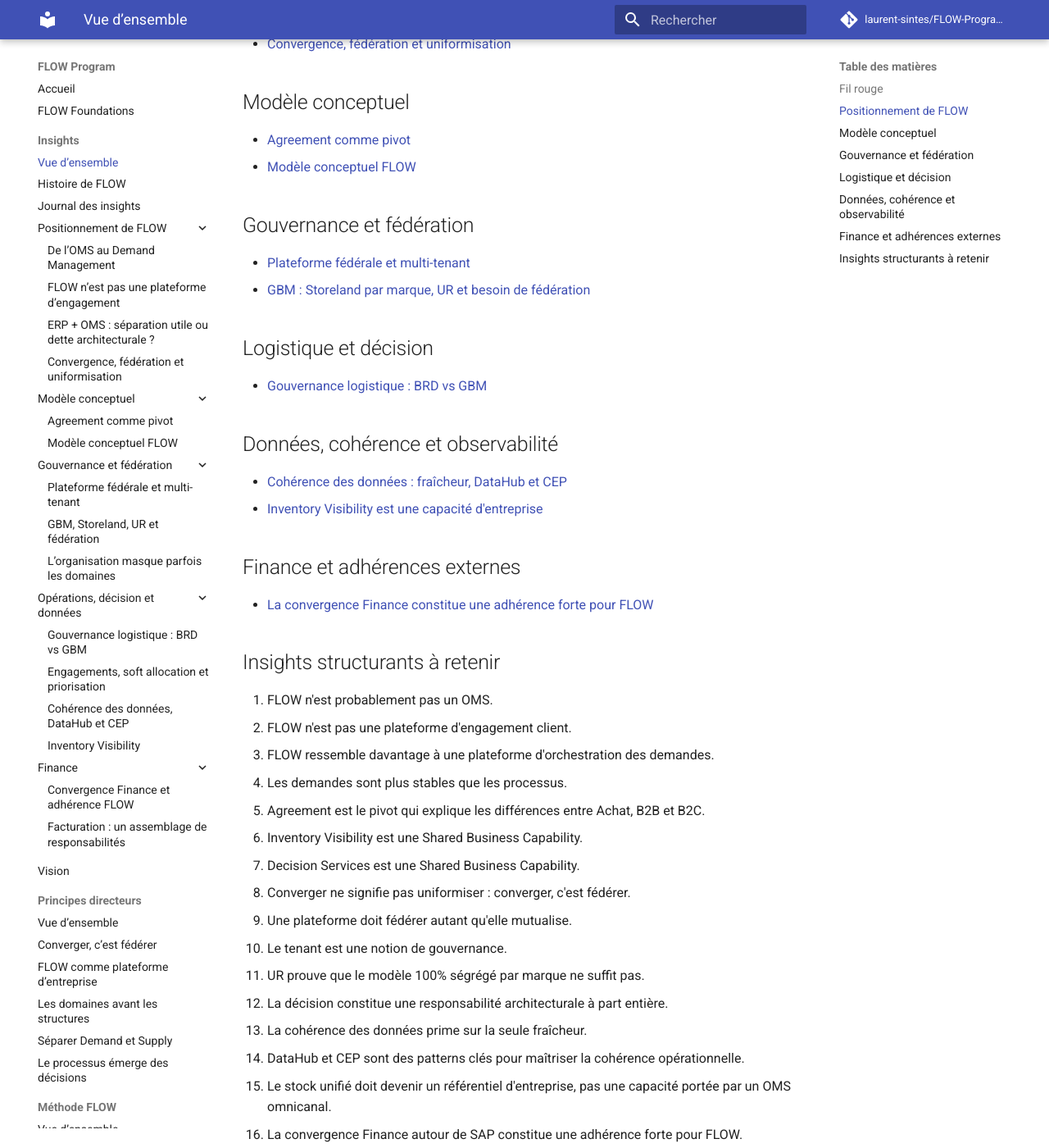
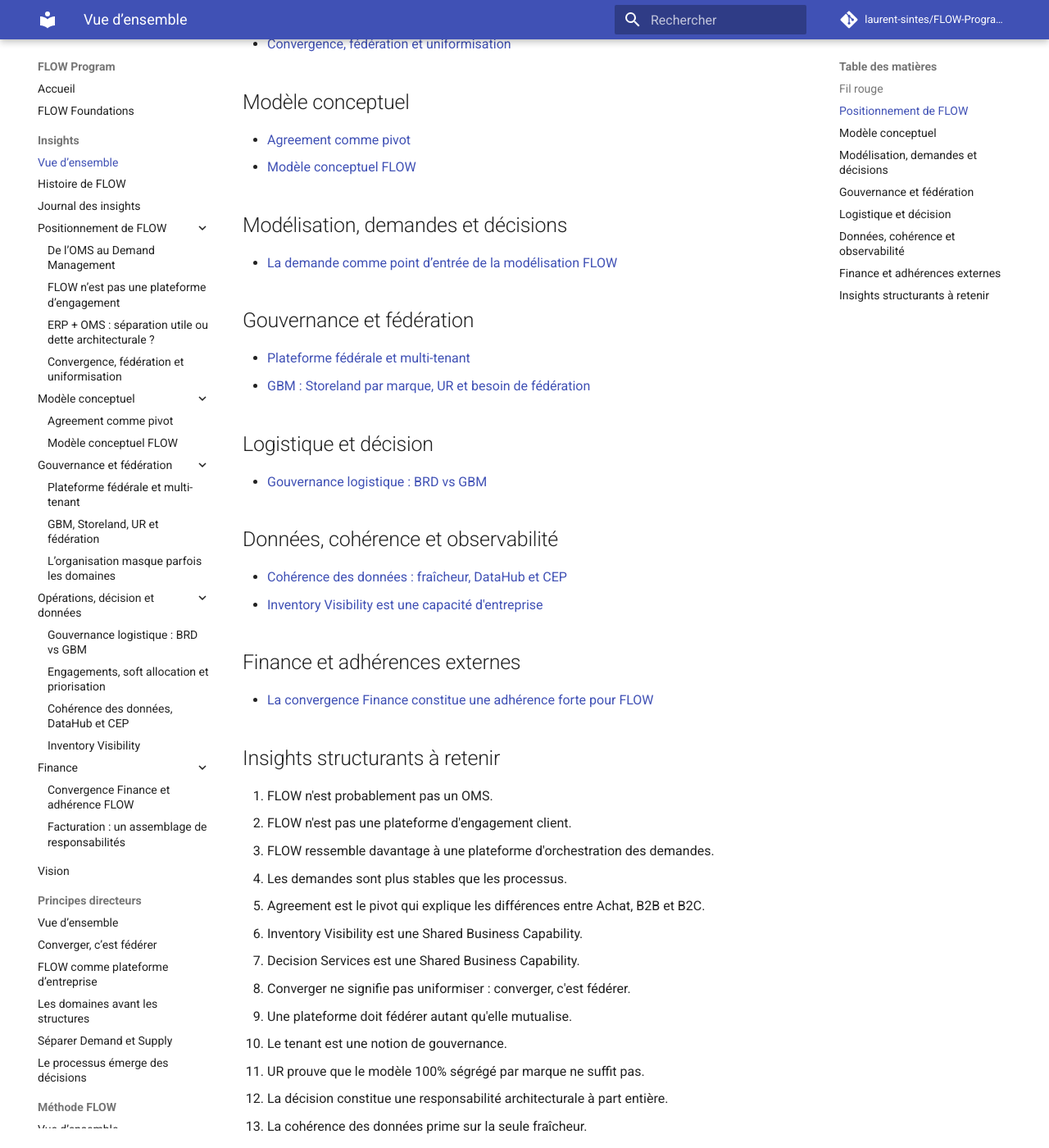
Before and after one commit to laurent-sintes/FLOW-Program, an MkDocs documentation site: the page built from docs/insights/index.md, in a window 1280 px wide and 1400 px high, scrolled down 599 px. Shown: the whole window at 82% size. Built offline with MkDocs 1.6.1 and Material for MkDocs 9.7.7, drawn with Linux system fonts in a browser that asks for light colours; comment, search, counter and statistics services are not loaded; some of the changed text lies outside the part shown.

Commit message:
Index demand-led modeling insight

```diff
--- a/docs/insights/index.md
+++ b/docs/insights/index.md
@@ -20,6 +20,10 @@
 
 - [Agreement comme pivot](agreement-comme-pivot.md)
 - [Modèle conceptuel FLOW](modele-conceptuel-flow.md)
+
+## Modélisation, demandes et décisions
+
+- [La demande comme point d’entrée de la modélisation FLOW](demande-point-entree-modelisation.md)
 
 ## Gouvernance et fédération
 
@@ -59,3 +63,4 @@
 16. La convergence Finance autour de SAP constitue une adhérence forte pour FLOW.
 17. Toutes les capacités de convergence ne convergent pas dans FLOW.
 18. FLOW est devenu un programme d'entreprise, pas seulement un projet SI.
+19. La demande peut constituer le point d’entrée de la modélisation, avant les données de référence et les processus.
```
